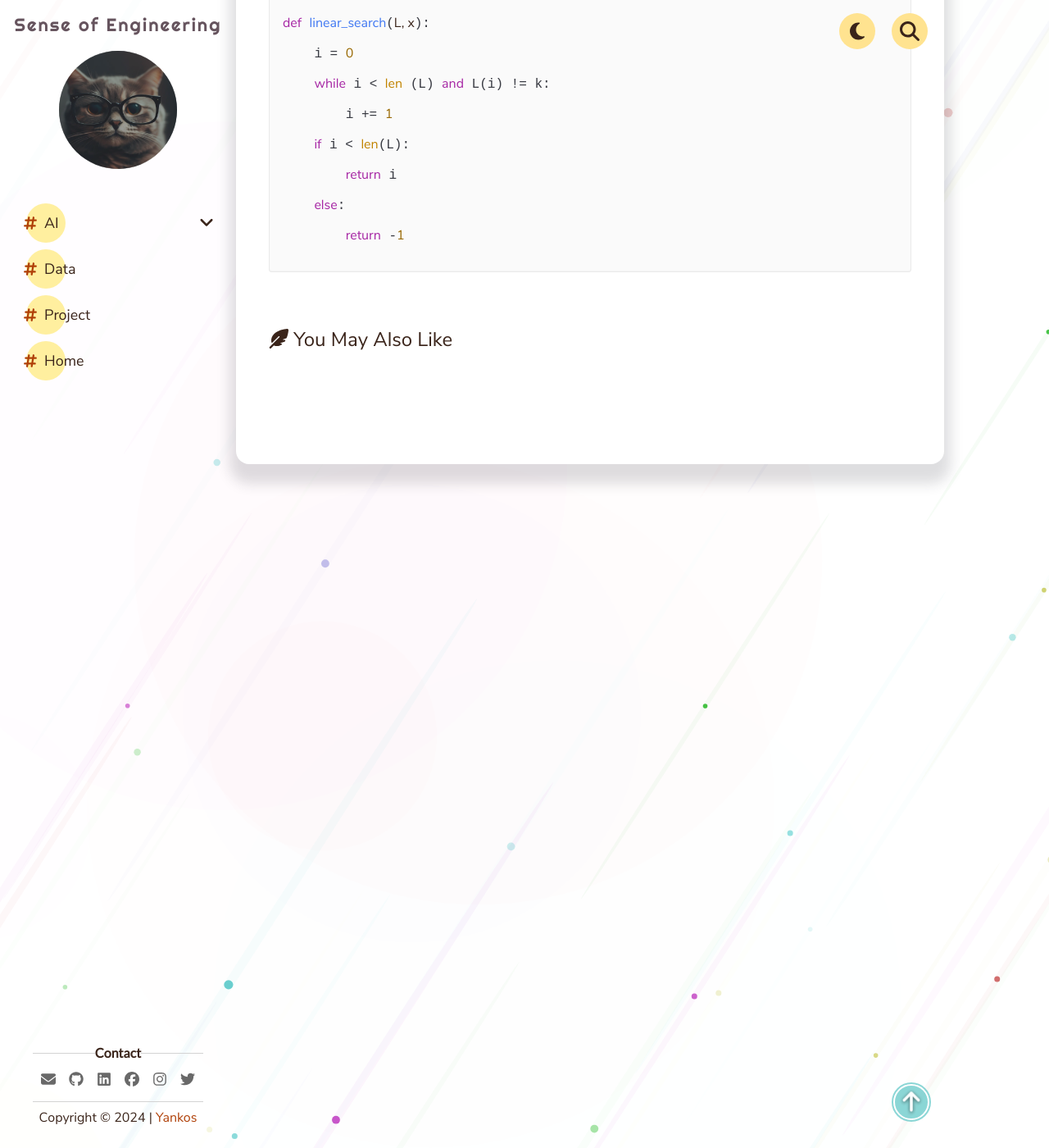
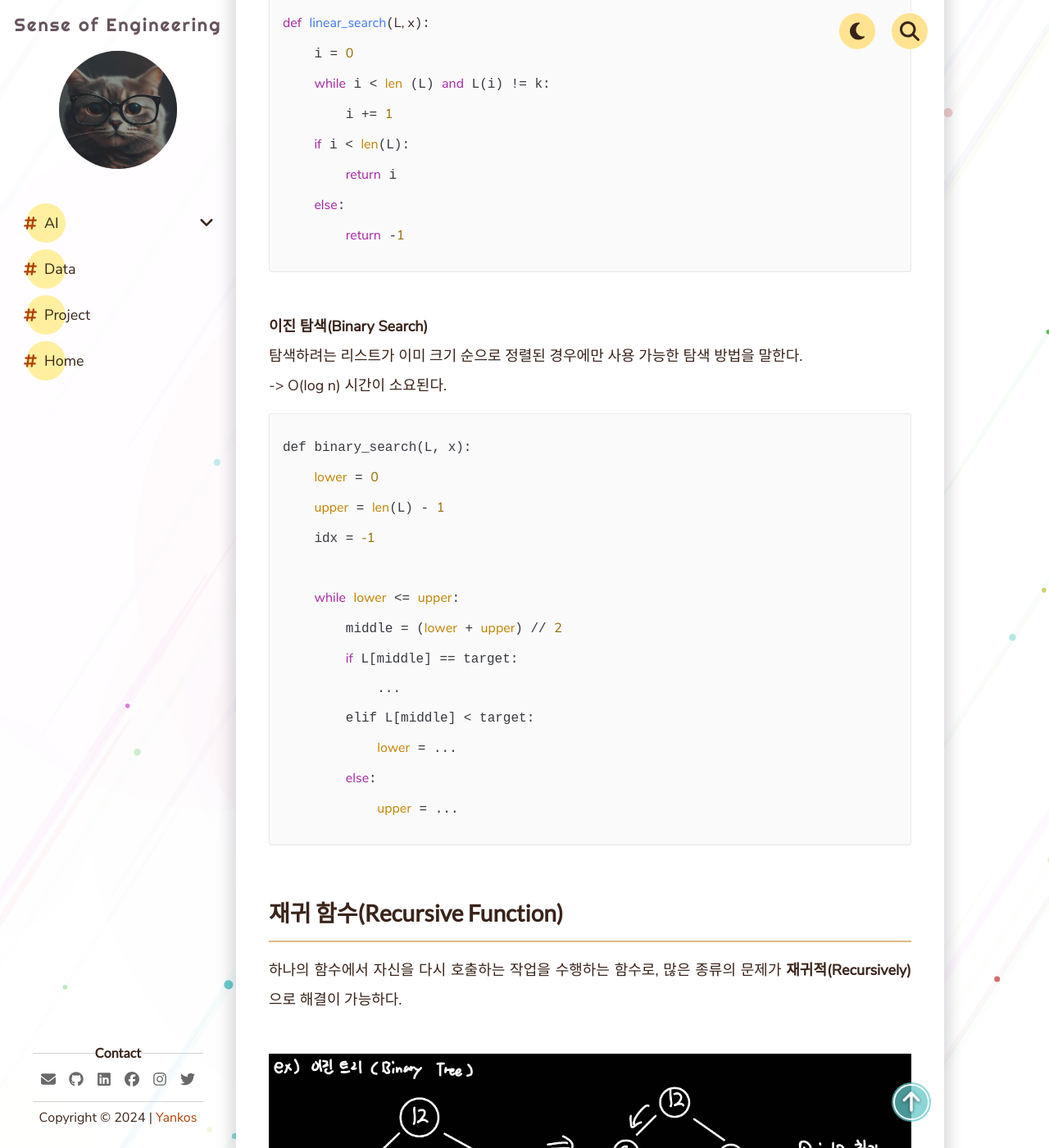
Before and after one commit to jjunier/jjunier.github.io, a Jekyll site: the page built from _pages/Data/DevCourse/post-01.md, in a window 1280 px wide and 1400 px high, scrolled down 4190 px. Shown: the whole window at 82% size. Built offline with Jekyll 4.4.1, drawn with Linux system fonts in a browser that asks for light colours; comment, search, counter and statistics services are not loaded; some of the changed text lies outside the part shown.

Commit message:
docs: update WIL01(title: Data Structure & Algorithms) pages

````diff
--- a/_pages/Data/DevCourse/post-01.md
+++ b/_pages/Data/DevCourse/post-01.md
@@ -90,3 +90,47 @@ def linear_search(L, x):
     else:
         return -1
 ```
+
+**이진 탐색(Binary Search)**
+탐색하려는 리스트가 이미 크기 순으로 정렬된 경우에만 사용 가능한 탐색 방법을 말한다.
+-> O(log n) 시간이 소요된다.
+
+```python
+def binary_search(L, x):
+    lower = 0
+    upper = len(L) - 1
+    idx = -1
+
+    while lower <= upper:
+        middle = (lower + upper) // 2
+        if L[middle] == target:
+            ...
+        elif L[middle] < target:
+            lower = ...
+        else:
+            upper = ...
+```
+
+## 재귀 함수(Recursive Function)
+---
+하나의 함수에서 자신을 다시 호출하는 작업을 수행하는 함수로, 많은 종류의 문제가 **재귀적(Recursively)**으로 해결이 가능하다.
+
+![재귀 함수](/assets/img/contents/recursive_func.png "Recursive Function Example")
+
+```python
+# 재귀적(Recursive) 구조의 자연수 합 구하기
+def recursively_sum(n):
+    if n <= 1:
+        return n
+    else:
+        return n + recursively_sum(n - 1)
+
+# 반복적(iterative) 구조의 자연수 합 구하기
+def iterative_sum(n):
+    s = 0
+    while n >= 0:
+        s += n
+        n -= 1
+
+    return s
+```
````
Also changed, not shown: assets/img/contents/recursive_func.png (added).
